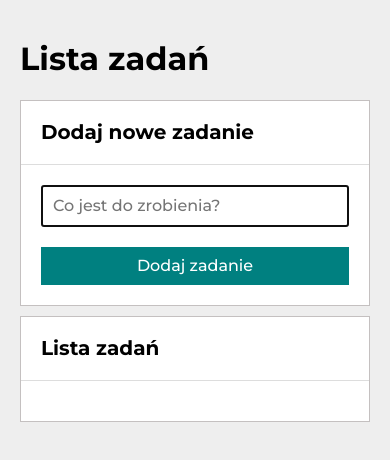
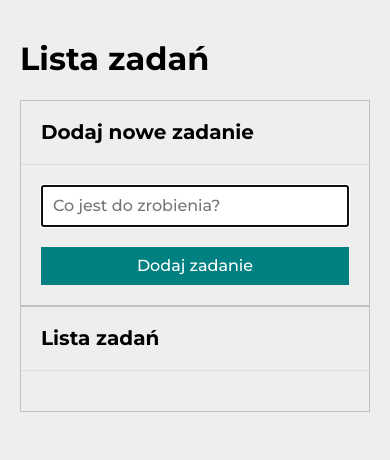
Before and after one commit to KarolinaJ33/to-do-list-react, a React (Create React App) app: page / in a window 390 px wide. Shown: the top 460 px of the page. Built offline with nearby package versions, Linux system fonts and the light colour scheme.

Commit message:
styled components in Section added

```diff
--- a/src/Section/index.js
+++ b/src/Section/index.js
@@ -1,15 +1,17 @@
-import "./style.css";
+import { Wrapper, Header, Title, Body } from "./styled";
 
 const Section = ({ title, body, extraHeaderContent }) => (
-  <section className="section">
-    <header className="section__header--grid">
-      <h2 className="section__header--title">{title}</h2>
+  <Wrapper>
+    <Header grid>
+      <Title>
+        {title}
+      </Title>
       {extraHeaderContent}
-    </header>
-    <div className="section__body">
+    </Header>
+    <Body>
       {body}
-    </div>
-  </section>
+    </Body>
+  </Wrapper>
 );
 
 export default Section
--- a/src/Section/style.css
+++ /dev/null
@@ -1,31 +0,0 @@
-.section {
-    margin-bottom: 10px;
-    background-color: white;
-    border: 1px solid rgb(196, 192, 192)
-}
-
-.section__header {
-    border-bottom: 1px solid #ddd;
-}
-
-.section__header--grid {
-    display: grid;
-    grid-template-columns: 1fr auto;
-    border-bottom: 1px solid #ddd ;
-}
-
-@media (max-width: 767px) {
-    .section__header {
-        grid-template-columns: 1fr;
-    }
-}
-
-.section__header--title {
-    margin: 0;
-    font-size: 20px;
-    padding: 20px;
-}
-
-.section__body {
-    padding: 20px;
-}
--- /dev/null
+++ b/src/Section/styled.js
@@ -0,0 +1,32 @@
+import styled, { css } from "styled-components";
+
+export const Wrapper = styled.section`
+    background
+    background-color: white;
+    border: 1px solid rgb(196, 192, 192)
+`;
+
+export const Header = styled.header`
+    border-bottom: 1px solid #ddd;
+
+    ${({ grid }) => grid && css`
+        display: grid;
+        grid-template-columns: 1fr auto;
+        border-bottom: 1px solid #ddd ;
+        align-item: center;
+    `}
+
+    @media (max-width: 767px) {
+        grid-template-columns: 1fr;
+    }
+`;
+
+export const Title  = styled.h2`
+    margin: 0;
+    font-size: 20px;
+    padding: 20px;
+`;
+
+export const Body = styled.div`
+    padding: 20px;
+`;
```
